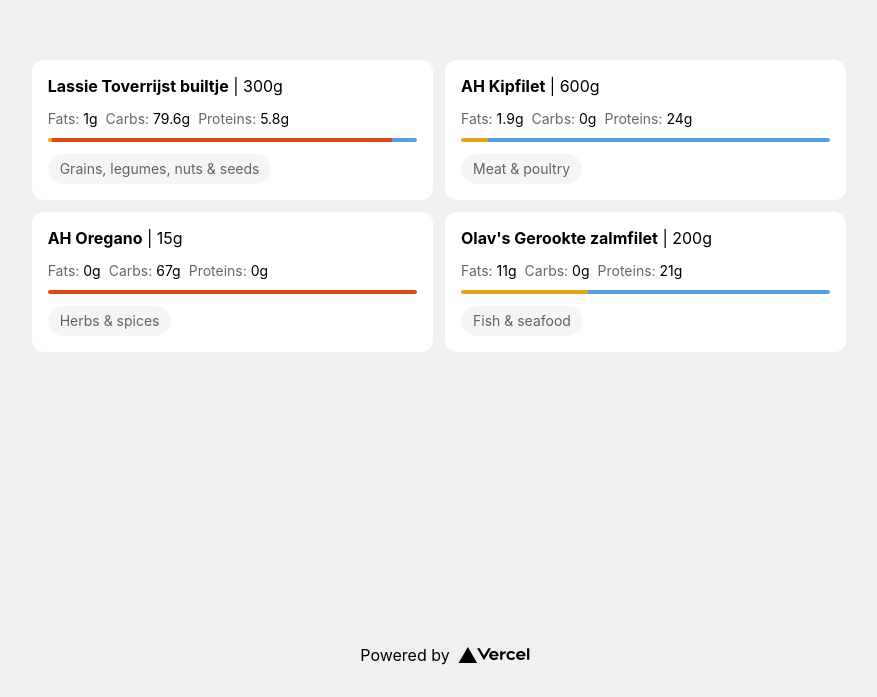
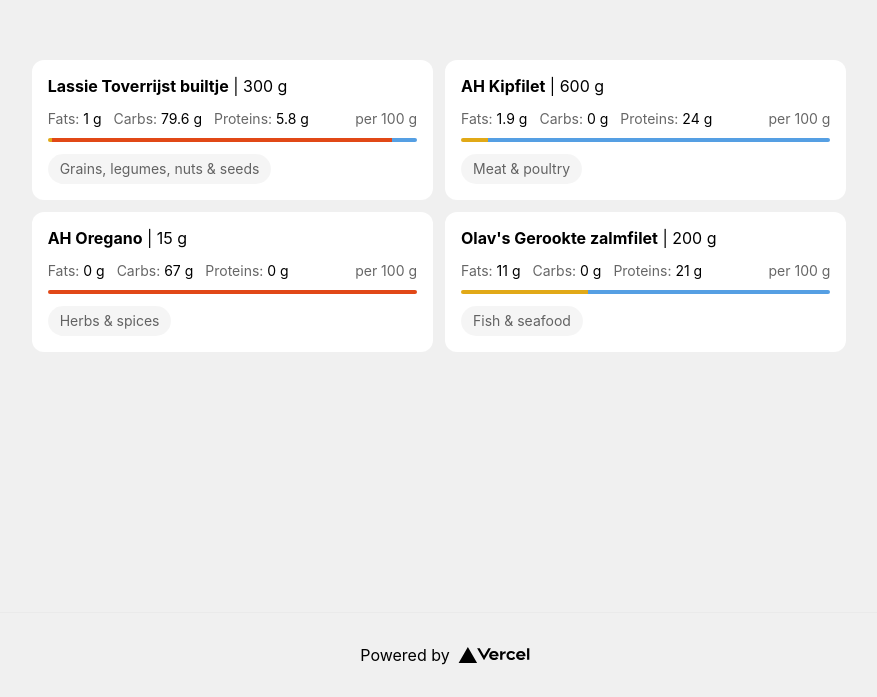
Before and after one commit to SergPerep/bite-me, a Next.js app in the folder client/: page / in a window 1280 px wide. Shown: the part 188-885 px from the top of the page, without its empty margins (195-1072 px from the left). Built offline with nearby package versions, Linux system fonts and the light colour scheme.

Commit message:
Add 'per' to FoodItem and add an indent before 'g'

```diff
--- a/client/components/Food/FoodItem.tsx
+++ b/client/components/Food/FoodItem.tsx
@@ -6,9 +6,10 @@
     return <div className="food">
         <div className="food__header">
             <span className="food__title">{food.name.nl}</span>
-            <span className="food__package-size"> | {food.packageSize}{food.unit}</span>
+            <span className="food__package-size"> | {food.packageSize} {food.unit}</span>
         </div>
         <Nutrients nutrientVals={{
+            per: food.nutrition.per,
             fatsNum: food.nutrition.fats,
             carbsNum: food.nutrition.carbohydrates,
             proteinsNum: food.nutrition.proteins }} />
--- a/client/components/Food/Nutrient.tsx
+++ b/client/components/Food/Nutrient.tsx
@@ -1,7 +1,7 @@
 const Nutrient = ({ title, value }: { title: string, value: number }) => {
     return <span className="food__nutrient">
             <span className="title">{`${title}: `}</span>
-            <span className="value"> {`${value}g`}</span>
+            <span className="value"> {`${value} g`}</span>
         </span>
 }
 
--- a/client/components/Food/Nutrients.tsx
+++ b/client/components/Food/Nutrients.tsx
@@ -2,15 +2,19 @@
 import Nutrient from "./Nutrient";
 const Nutrients = ({ nutrientVals }: {
     nutrientVals : {
+        per: string,
         fatsNum: number,
         carbsNum: number,
         proteinsNum: number
     }}) => {
     return <div className="food__nutrients">
             <div className="food__nutrients__values">
-                <Nutrient title="Fats" value={nutrientVals.fatsNum} />
-                <Nutrient title="Carbs" value={nutrientVals.carbsNum} />
-                <Nutrient title="Proteins" value={nutrientVals.proteinsNum} />
+                <div className="values-container">
+                    <Nutrient title="Fats" value={nutrientVals.fatsNum} />
+                    <Nutrient title="Carbs" value={nutrientVals.carbsNum} />
+                    <Nutrient title="Proteins" value={nutrientVals.proteinsNum} />
+                </div>
+                <span className="per">per {nutrientVals.per}</span>
             </div>
             <NutrientBar nutrientVals={nutrientVals} />
         </div>
--- a/client/styles/globals.css
+++ b/client/styles/globals.css
@@ -64,9 +64,18 @@
 }
 
 .food__nutrient {
+  margin-right: 12px;
+}
+
+.food__nutrients__values{
   font-size: 14px;
   line-height: 22px;
-  margin-right: 8px;
+  display: flex;
+  justify-content: space-between;
+}
+
+.food__nutrients__values .per{
+  color: var(--c-black-a60);
 }
 
 .food__nutrient .title {
```
